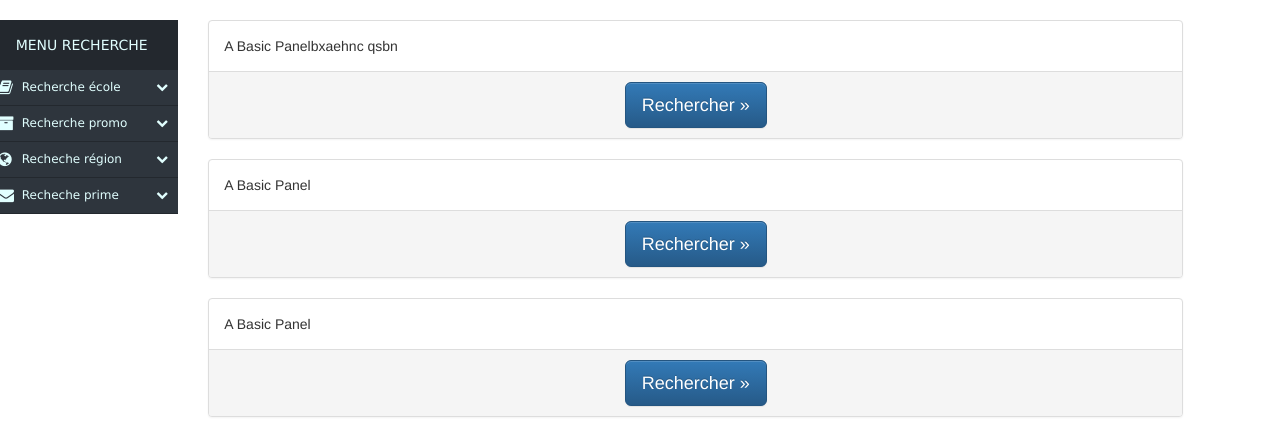
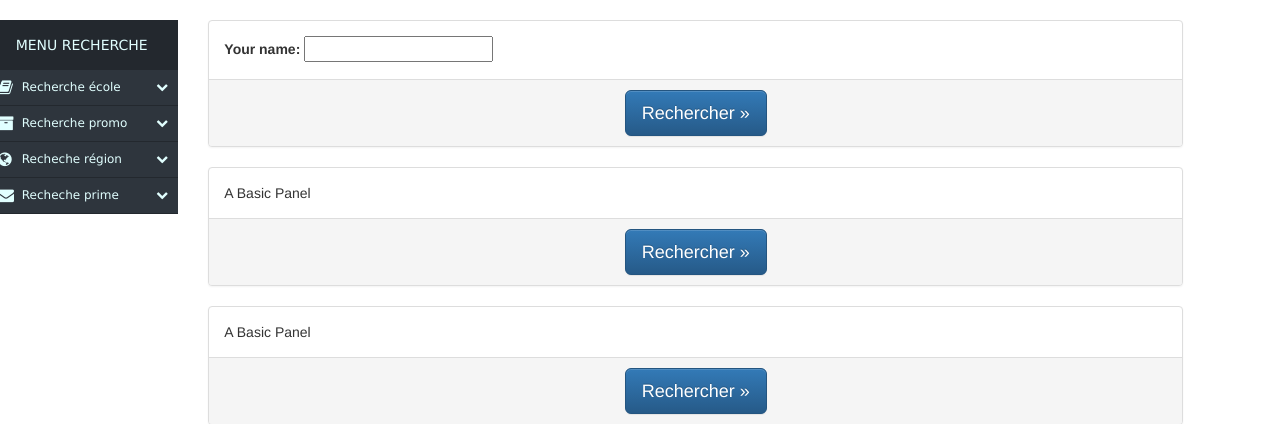
Before and after one commit to darcosion/datagouv, a Django app: page /recherche/ in a window 1280 px wide. Shown: the part 52-476 px from the top of the page. Run offline with Django 3.2, Linux system fonts and the light colour scheme; some libraries are stand-ins or nearby versions.

Commit message:
Quelques Ajouts

```diff
--- a/datagouv/home/forms.py
+++ b/datagouv/home/forms.py
@@ -38,7 +38,6 @@ class EcoleLibelle(forms.Form):
     libelle = forms.CharField()
 
 
-
 class EffectifregionalFrom(forms.Form):
     rentree_universitaire = forms.CharField(initial="rentree universitaire")
     secteur_de_l_etablissement = forms.CharField(initial="secteur de l'etablissement")
--- a/datagouv/home/views.py
+++ b/datagouv/home/views.py
@@ -51,14 +51,20 @@ def recherche_etudiantuniversite(request, idparcourd=0, idparcourf=25):
     return rendumenu(request, "recherche.html", locals())
 
 def recherche_promo(request, idparcourd=0, idparcourf=25):
+    if(request.path == "/recherche/ecole/EtudiantUniversite/"):
+        list_promo = EtudiantUniversite.objects.order_by('etudiant de l_unversite')[:25]
     list_promo = EtudiantUniversite.objects.all()[int(idparcourd):int(idparcourf)]
     return rendumenu(request, "recherche.html", locals())
 
 def recherche_effectifregional(request, idparcourd=0, idparcourf=25):
+    if(request.path == "/recherche/ecole/Effectifregional/"):
+        list_fregion = Effectifregional.objects.order_by('Effectif_regional')[:25]
     list_fregion = EffectifRegional.objects.all()[int(idparcourd):int(idparcourf)]
     return rendumenu(request, "recherche.html", locals())
 
 def recherche_prime(request, idparcourd=0, idparcourf=25):
+    if(request.path == "/recherche/ecole/BenefPrimeExcellence/"):
+      list_prime= BenefPrimeExcellence.objects.order_by('BenefPrimeExcellence')
     list_prime = BenefPrimeExcellence.objects.all()[int(idparcourd):int(idparcourf)]
     return rendumenu(request, "recherche.html", locals())
 
@@ -82,6 +88,8 @@ def renduprime(request, primeid=0):
     ret = BenefPrimeExcellence.objects.get(id=primeid)
     return rendumenu(request, "idPrime.html", locals())
 
+
+
 # wrapper d'ajout de form dans le menu
 def rendumenu(request, uri, localvar):
     if 'idparcourd' in localvar:
--- a/datagouv/template/recherche.html
+++ b/datagouv/template/recherche.html
@@ -72,8 +72,12 @@
       {% if request.path == "/recherche/"%}
       <div class="col-sm-9">
          <div class="panel panel-default">
-              <div class="panel-body">A Basic Panelbxaehnc qsbn</div>
-
+              <div class="panel-body">
+                <form action="/your-name/" method="post">
+                  <label for="your_name">Your name: </label>
+                  <input id="your_name" type="text" name="your_name" value= {{ niveau }} >
+              </form>
+              </div>
                 <center>
                 <div class="panel-footer">
                   <a class="btn btn-primary btn-lg" href="{% url 'home:recherche' %} " role="button">Rechercher »</a>
```
